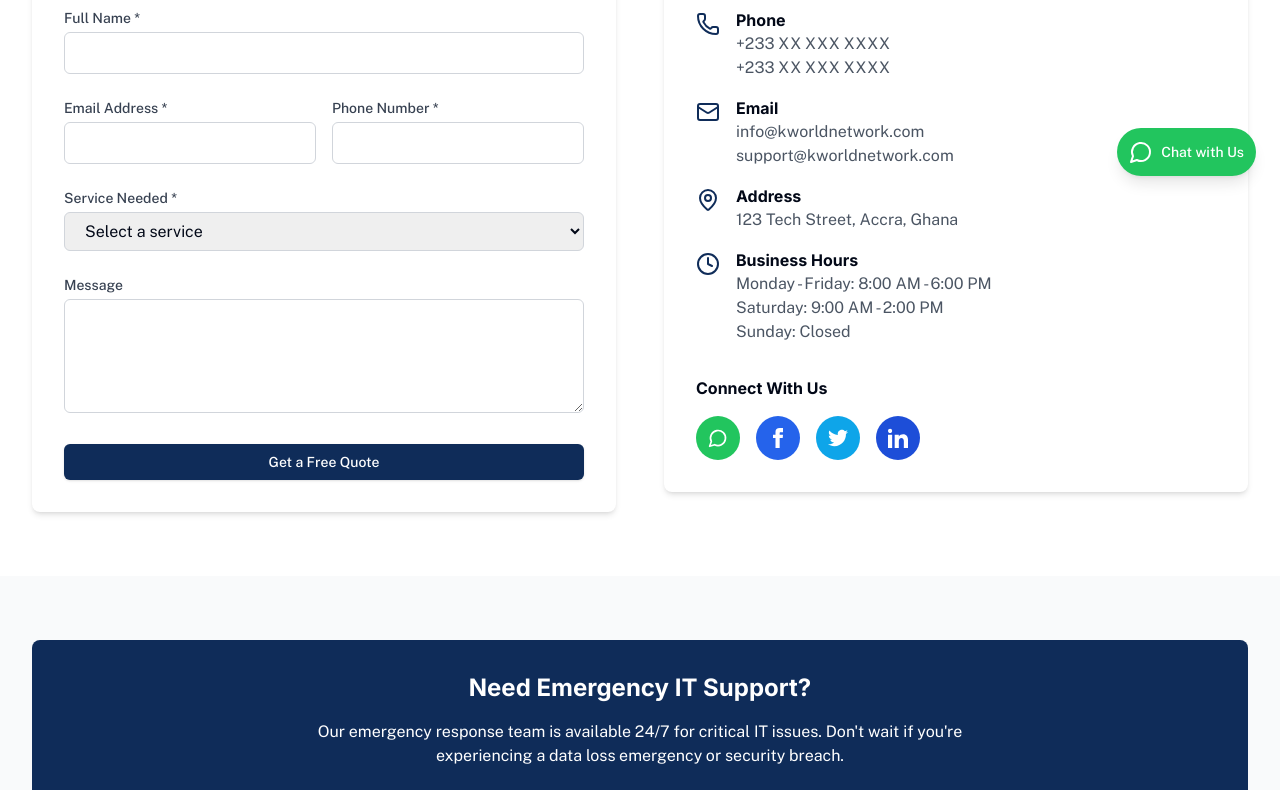
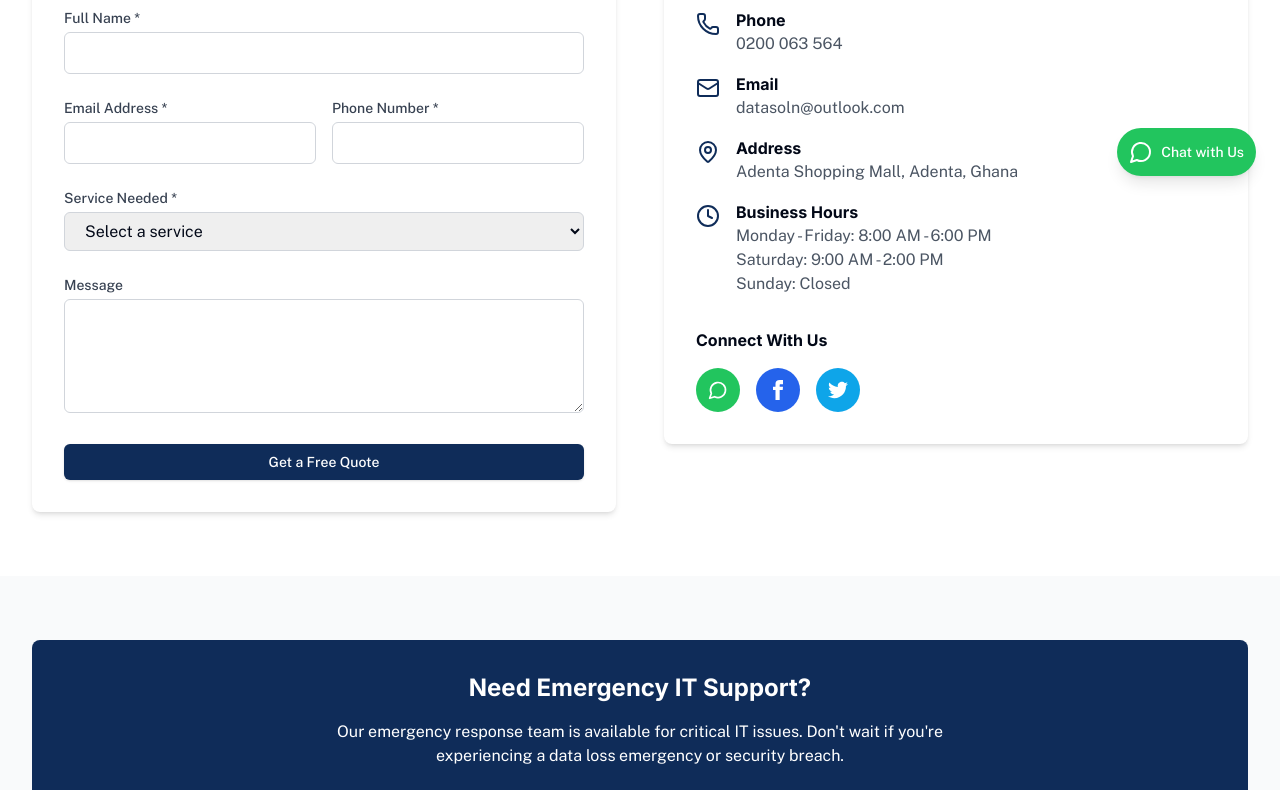
Before and after one commit to Kwasi-1/datasolghana, a Next.js app: page /contact in a window 1280 px wide. Shown: the part 600-1390 px from the top of the page. Built offline with nearby package versions, Linux system fonts and the light colour scheme.

Commit message:
update the information on the contact page

```diff
--- a/app/contact/page.tsx
+++ b/app/contact/page.tsx
@@ -45,16 +45,14 @@ const ContactPage: React.FC = () => {
                   <Phone className="text-kworld-primary mr-4 mt-1" />
                   <div>
                     <h3 className="font-bold">Phone</h3>
-                    <p className="text-gray-600">+233 XX XXX XXXX</p>
-                    <p className="text-gray-600">+233 XX XXX XXXX</p>
+                    <p className="text-gray-600">0200 063 564</p>
                   </div>
                 </div>
                 <div className="flex items-start">
                   <Mail className="text-kworld-primary mr-4 mt-1" />
                   <div>
                     <h3 className="font-bold">Email</h3>
-                    <p className="text-gray-600">info@kworldnetwork.com</p>
-                    <p className="text-gray-600">support@kworldnetwork.com</p>
+                    <p className="text-gray-600">datasoln@outlook.com</p>
                   </div>
                 </div>
                 <div className="flex items-start">
@@ -62,7 +60,7 @@ const ContactPage: React.FC = () => {
                   <div>
                     <h3 className="font-bold">Address</h3>
                     <p className="text-gray-600">
-                      123 Tech Street, Accra, Ghana
+                      Adenta Shopping Mall, Adenta, Ghana
                     </p>
                   </div>
                 </div>
@@ -83,7 +81,7 @@ const ContactPage: React.FC = () => {
                 <h3 className="font-bold mb-4">Connect With Us</h3>
                 <div className="flex space-x-4">
                   <a
-                    href="https://wa.me/233XXXXXXXXX"
+                    href="https://wa.me/233200063564"
                     target="_blank"
                     rel="noopener noreferrer"
                     className="bg-green-500 text-white p-3 rounded-full hover:bg-green-600 transition-colors"
@@ -92,7 +90,7 @@ const ContactPage: React.FC = () => {
                     <MessageCircle size={20} />
                   </a>
                   <a
-                    href="https://facebook.com"
+                    href="https://www.facebook.com/profile.php?id=61573550787990"
                     target="_blank"
                     rel="noopener noreferrer"
                     className="bg-blue-600 text-white p-3 rounded-full hover:bg-blue-700 transition-colors"
@@ -125,23 +123,6 @@ const ContactPage: React.FC = () => {
                       <path d="M24 4.557c-.883.392-1.832.656-2.828.775 1.017-.609 1.798-1.574 2.165-2.724-.951.564-2.005.974-3.127 1.195-.897-.957-2.178-1.555-3.594-1.555-3.179 0-5.515 2.966-4.797 6.045-4.091-.205-7.719-2.165-10.148-5.144-1.29 2.213-.669 5.108 1.523 6.574-.806-.026-1.566-.247-2.229-.616-.054 2.281 1.581 4.415 3.949 4.89-.693.188-1.452.232-2.224.084.626 1.956 2.444 3.379 4.6 3.419-2.07 1.623-4.678 2.348-7.29 2.04 2.179 1.397 4.768 2.212 7.548 2.212 9.142 0 14.307-7.721 13.995-14.646.962-.695 1.797-1.562 2.457-2.549z" />
                     </svg>
                   </a>
-                  <a
-                    href="https://linkedin.com"
-                    target="_blank"
-                    rel="noopener noreferrer"
-                    className="bg-blue-700 text-white p-3 rounded-full hover:bg-blue-800 transition-colors"
-                    aria-label="Connect with us on LinkedIn"
-                  >
-                    <svg
-                      xmlns="http://www.w3.org/2000/svg"
-                      width="20"
-                      height="20"
-                      viewBox="0 0 24 24"
-                      fill="currentColor"
-                    >
-                      <path d="M4.98 3.5c0 1.381-1.11 2.5-2.48 2.5s-2.48-1.119-2.48-2.5c0-1.38 1.11-2.5 2.48-2.5s2.48 1.12 2.48 2.5zm.02 4.5h-5v16h5v-16zm7.982 0h-4.968v16h4.969v-8.399c0-4.67 6.029-5.052 6.029 0v8.399h4.988v-10.131c0-7.88-8.922-7.593-11.018-3.714v-2.155z" />
-                    </svg>
-                  </a>
                 </div>
               </div>
             </div>
@@ -169,12 +150,12 @@ const ContactPage: React.FC = () => {
             Need Emergency IT Support?
           </h2>
           <p className="mb-6 max-w-2xl mx-auto">
-            Our emergency response team is available 24/7 for critical IT
-            issues. Don&apos;t wait if you&apos;re experiencing a data loss
-            emergency or security breach.
+            Our emergency response team is available for critical IT issues.
+            Don't wait if you're experiencing a data loss emergency or security
+            breach.
           </p>
           <div className="flex flex-col sm:flex-row gap-4 justify-center">
-            <a href="tel:+233XXXXXXXXX">
+            <a href="tel:+233200063564">
               <Button
                 variant="secondary"
                 size="lg"
@@ -184,7 +165,7 @@ const ContactPage: React.FC = () => {
               </Button>
             </a>
             <a
-              href="https://wa.me/233XXXXXXXXX"
+              href="https://wa.me/233200063564"
               target="_blank"
               rel="noopener noreferrer"
             >
--- a/app/services/page.tsx
+++ b/app/services/page.tsx
@@ -93,58 +93,59 @@ const ServicesPage: React.FC = () => {
     },
     {
       id: "cybersecurity",
-      title: "Cybersecurity Solutions",
+      title: "Digital Forensic Analysis",
       description:
-        "Protect your business from increasingly sophisticated cyber threats with our comprehensive security solutions tailored to your specific needs.",
+        "We provide comprehensive digital forensic analysis to investigate cybersecurity incidents, data breaches, and recover critical evidence for legal proceedings.",
       icon: <Shield size={36} className="text-kworld-primary" />,
       features: [
-        "Vulnerability assessment and penetration testing",
-        "Security monitoring and threat detection",
-        "Incident response and remediation",
-        "Security policy development",
-        "Employee security awareness training",
-        "Compliance and regulatory support",
+        "Computer forensic examination",
+        "E-discovery services",
+        "Forensic data recovery",
+        "Email forensics",
+        "Mobile device forensics",
+        "Cyber incident response",
       ],
     },
     {
       id: "it-support",
-      title: "IT Support & Networking",
+      title: "IT Support & Equipment Sales",
       description:
-        "Keep your business running smoothly with our reliable IT support and networking solutions. We provide both on-site and remote support to address your technology needs.",
+        "Keep your business running smoothly with our reliable IT support, network solutions, and quality IT equipment. We provide both on-site and remote support to address your technology needs.",
       icon: <Wifi size={36} className="text-kworld-primary" />,
       features: [
-        "24/7 helpdesk support",
+        "IT equipment sales",
+        "Computer upgrades & repairs",
         "Network design and implementation",
         "Hardware and software troubleshooting",
-        "System upgrades and maintenance",
+        "System maintenance",
         "IT infrastructure management",
-        "Business continuity planning",
       ],
     },
   ];
 
   const additionalServices = [
     {
-      title: "Cloud Services",
+      title: "Backup Solutions",
       description:
-        "Secure cloud solutions for storage, backup, and application hosting.",
+        "Secure backup solutions to protect your critical business data.",
       icon: <Cloud size={24} className="text-kworld-primary" />,
     },
     {
-      title: "Database Management",
+      title: "IT Consulting",
       description:
-        "Expert database administration, optimization, and recovery services.",
+        "Expert consulting to optimize your IT infrastructure and business processes.",
       icon: <Database size={24} className="text-kworld-primary" />,
     },
     {
-      title: "Security Consulting",
+      title: "Cyber Security",
       description:
-        "Strategic security consulting to protect your business assets.",
+        "Comprehensive security solutions to protect your digital assets.",
       icon: <Lock size={24} className="text-kworld-primary" />,
     },
     {
-      title: "Server Management",
-      description: "Comprehensive server setup, maintenance, and monitoring.",
+      title: "Computer Repairs",
+      description:
+        "Professional repair services for all types of computer systems.",
       icon: <Server size={24} className="text-kworld-primary" />,
     },
   ];
--- a/components/ContactForm.tsx
+++ b/components/ContactForm.tsx
@@ -122,6 +122,7 @@ const ContactForm: React.FC = () => {
           <option value="">Select a service</option>
           <option value="data-recovery">Data Recovery</option>
           <option value="cybersecurity">Cybersecurity Solutions</option>
+          <option value="cybersecurity">Digital Forensic Analysis</option>
           <option value="it-support">IT Support & Networking</option>
           <option value="other">Other</option>
         </select>
```
